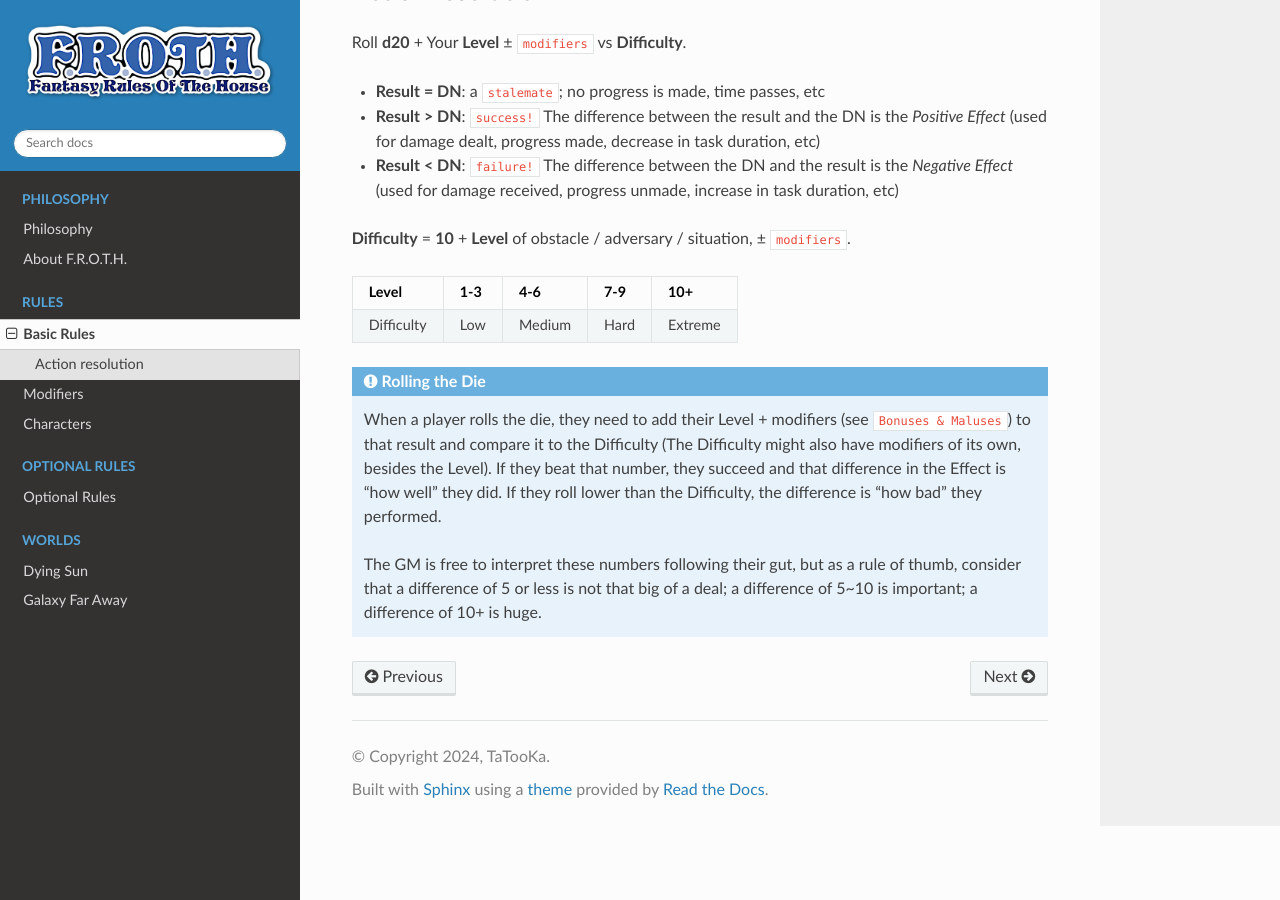
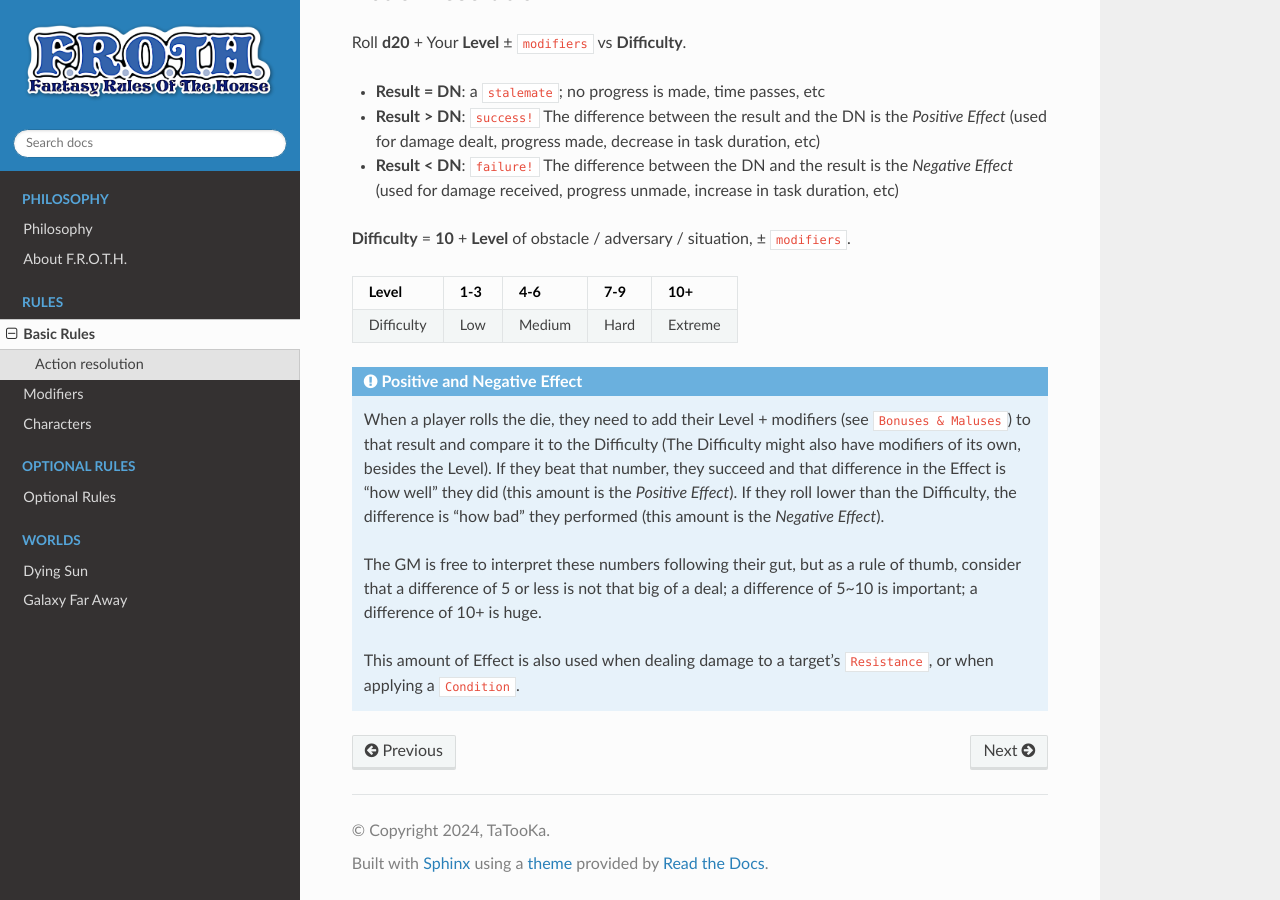
Before and after one commit to TaTooKa/froth, a Sphinx documentation site: the page built from docs/source/pages/basicrules.rst, in a window 1280 px wide and 900 px high, scrolled down 579 px. Built offline with Sphinx 7.4.7 and the Read the Docs theme 3.1.0, drawn with Linux system fonts in a browser that asks for light colours; cross-references to code outside the pages are shown as plain code.

Commit message:
add more hoverxrefs.

```diff
--- a/docs/source/pages/basicrules.rst
+++ b/docs/source/pages/basicrules.rst
@@ -28,8 +28,11 @@ Roll **d20** + Your **Level** ± :hoverxref:`modifiers <bonusesmaluses>` vs **Di
 | Difficulty | Low | Medium | Hard | Extreme |
 +------------+-----+--------+------+---------+
 
-.. admonition:: Rolling the Die
+.. _effect:
+.. admonition:: Positive and Negative Effect
 
-   When a player rolls the die, they need to add their Level + modifiers (see :hoverxref:`Bonuses & Maluses <bonusesmaluses>`) to that result and compare it to the Difficulty (The Difficulty might also have modifiers of its own, besides the Level). If they beat that number, they succeed and that difference in the Effect is “how well” they did. If they roll lower than the Difficulty, the difference is “how bad” they performed.
+   When a player rolls the die, they need to add their Level + modifiers (see :hoverxref:`Bonuses & Maluses <bonusesmaluses>`) to that result and compare it to the Difficulty (The Difficulty might also have modifiers of its own, besides the Level). If they beat that number, they succeed and that difference in the Effect is “how well” they did (this amount is the *Positive Effect*). If they roll lower than the Difficulty, the difference is “how bad” they performed (this amount is the *Negative Effect*).
 
    The GM is free to interpret these numbers following their gut, but as a rule of thumb, consider that a difference of 5 or less is not that big of a deal; a difference of 5~10 is important; a difference of 10+ is huge.
+
+   This amount of Effect is also used when dealing damage to a target's :hoverxref:`Resistance <resistancepoints>`, or when applying a :hoverxref:`Condition <conditions>`.
```
Also changed, not shown: docs/source/pages/bonusesmaluses.rst (+6 -6 lines), docs/source/pages/characters.rst (+9 -1 lines).
